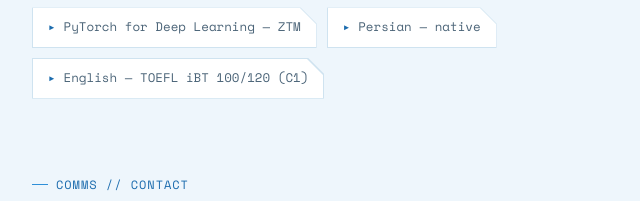
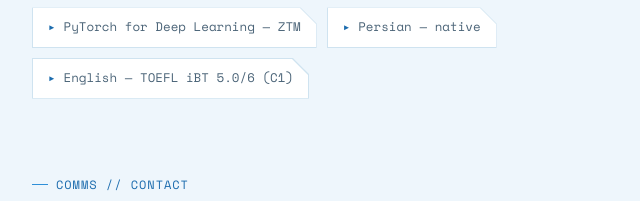
Before and after one commit to Mound21k/mound21k.github.io, a plain HTML site: page index.html in a window 1280 px wide. Shown: the part 6083-6284 px from the top of the page, 270-910 px from the left. Drawn offline with nearby package versions, Linux system fonts and the light colour scheme.

Commit message:
Correct TOEFL score for English proficiency

```diff
--- a/index.html
+++ b/index.html
@@ -378,7 +378,7 @@
           <span class="pill panel"><span class="dot">▸</span>NLP Specialization — Coursera</span>
           <span class="pill panel"><span class="dot">▸</span>PyTorch for Deep Learning — ZTM</span>
           <span class="pill panel"><span class="dot">▸</span>Persian — native</span>
-          <span class="pill panel"><span class="dot">▸</span>English — TOEFL iBT 100/120 (C1)</span>
+          <span class="pill panel"><span class="dot">▸</span>English — TOEFL iBT 5.0/6 (C1)</span>
         </div>
       </div>
     </section>
```
